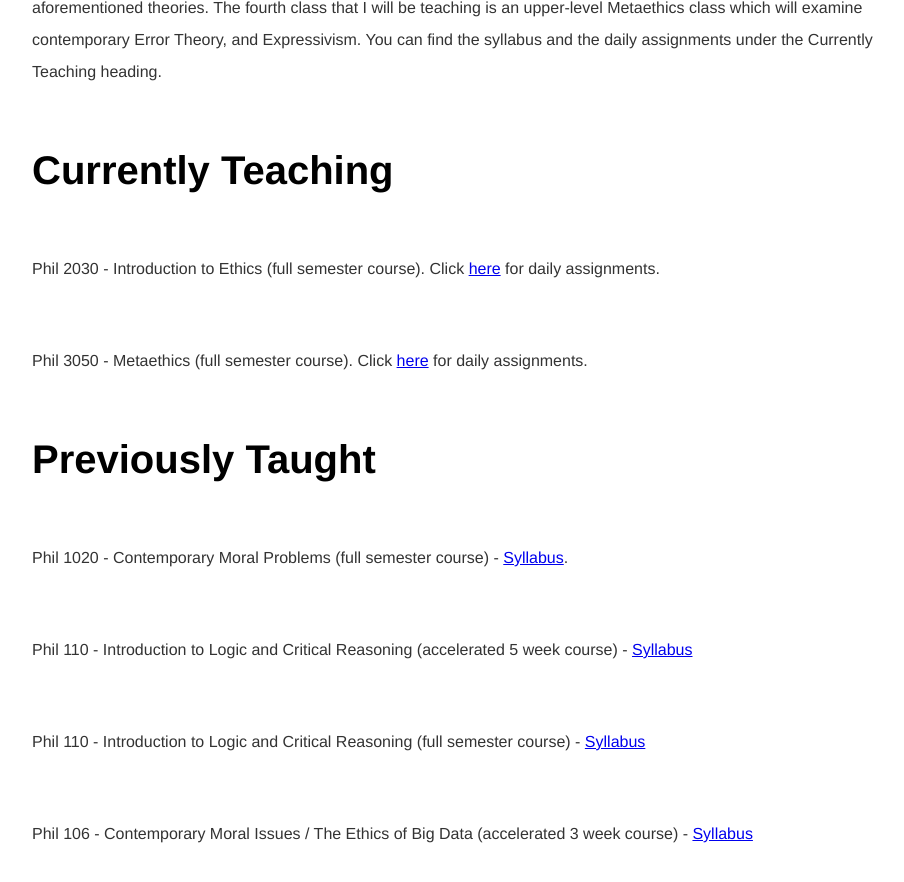
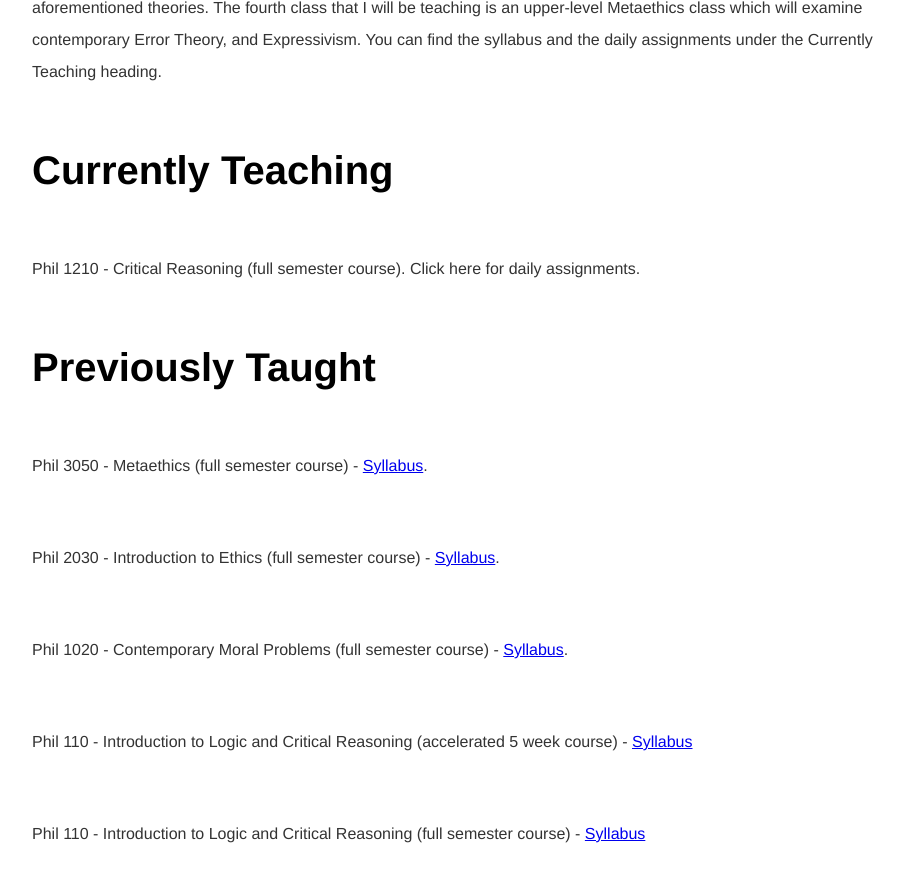
Before and after one commit to kevinjpatton/kevinjpatton.github.io, a Jekyll site: the page built from teaching/index.html, in a window 1280 px wide and 900 px high, scrolled down 379 px. Shown: the top 882 px of the window, without its empty margins (160-1064 px from the left). Built offline with Jekyll 4.4.1, drawn with Linux system fonts in a browser that asks for light colours; Markdown is read by kramdown in place of the engine named in the settings.

Commit message:
Update index.html

```diff
--- a/teaching/index.html
+++ b/teaching/index.html
@@ -5,9 +5,11 @@ title: Teaching - Kevin Patton
 <h1>Teaching</h1>
 <p>As a graduate student at the <a href="http://www.unl.edu/philosophy/graduate-students#patton" target="_blank">University of Nebraska-Lincoln</a>  we are offered many oppotunities to either teach our own class, or to be a teaching assistant for a class.  I have, however, moved away from Lincoln as I am working exclusively on my dissertation.  I am very thankful to be currently teaching at my alma mater which is the University of Nebraska - Omaha.  For the Spring 2019 semester, I will be teaching four classes.  Three of these classes will be a modified introduction to ethics class involving a survey of contemporary ethical theories, as well as contemporary ethical issues which are assessed using those aforementioned theories.  The fourth class that I will be teaching is an upper-level Metaethics class which will examine contemporary Error Theory, and Expressivism.  You can find the syllabus and the daily assignments under the Currently Teaching heading.</p>
 <h1>Currently Teaching</h1>
-<p>Phil 2030 - Introduction to Ethics (full semester course).  Click <a href="/teaching/phil_2030/index.html" target="_blank">here</a> for daily assignments.
-<p>Phil 3050 - Metaethics (full semester course).  Click <a href="/teaching/phil_3050/index.html" target="_blank">here</a> for daily assignments.
+<p>Phil 1210 - Critical Reasoning (full semester course).  Click here for daily assignments.
+
 <h1>Previously Taught</h1>
+<p>Phil 3050 - Metaethics (full semester course) - <a href="/teaching/phil_3050/Phil3050_Syllabus.pdf" target="_blank">Syllabus</a>.</p>
+<p>Phil 2030 - Introduction to Ethics (full semester course) - <a href="/teaching/phil_2030/Phil2030_SyllabusMW2.pdf" target="_blank">Syllabus</a>.</p>
 <p>Phil 1020 - Contemporary Moral Problems (full semester course) - <a href="/teaching/phil1020/Phil1020Syllabus.pdf" target="_blank">Syllabus</a>.
 <p>Phil 110 - Introduction to Logic and Critical Reasoning (accelerated 5 week course) - <a href="/teaching/Phil110_SyllabusSpring2017.pdf" target="_blank">Syllabus</a></p>
 <p>Phil 110 - Introduction to Logic and Critical Reasoning (full semester course) - <a href="/teaching/Phil110_SyllabusSpring2017.pdf" target="_blank">Syllabus</a></p>
```
